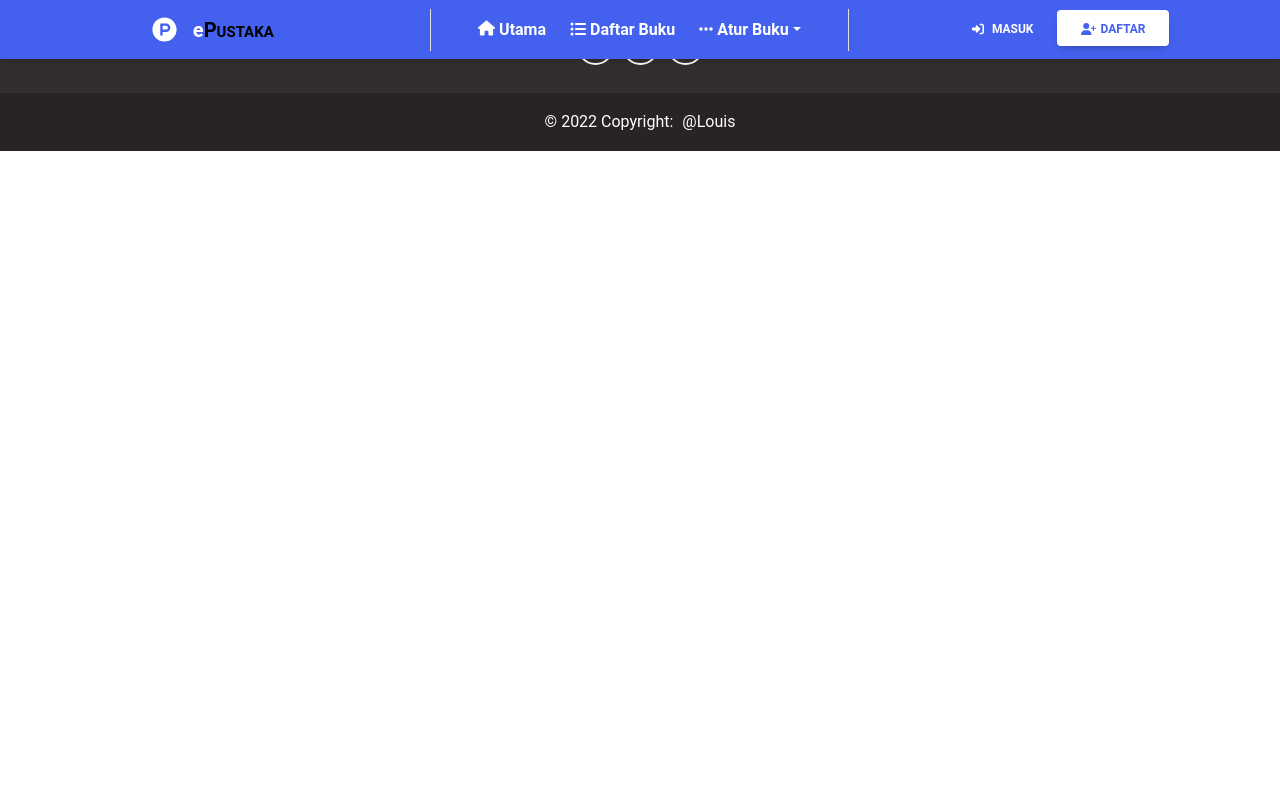
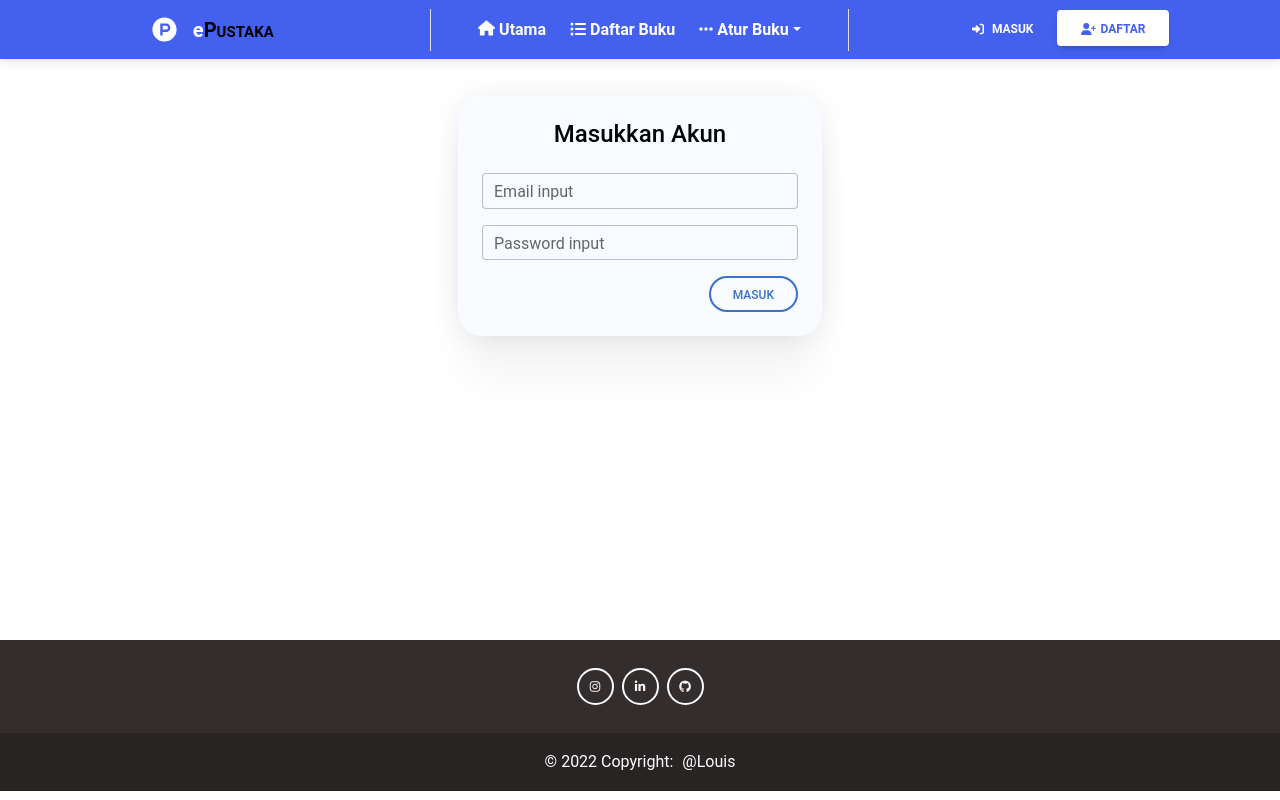
Before and after one commit to louisapstg/e-Pustaka, a React (Create React App) app in the folder client/: page /login in a window 1280 px wide. Built offline with nearby package versions, Linux system fonts and the light colour scheme.

Commit message:
Add Form Login Component

```diff
--- /dev/null
+++ b/client/src/components/formLogin/index.js
@@ -0,0 +1,61 @@
+import React from 'react'
+import {
+  MDBContainer,
+  MDBRow,
+  MDBInput,
+  MDBBtn,
+  MDBCol
+} from 'mdb-react-ui-kit'
+
+const FormLogin = () => {
+  return (
+
+    <MDBContainer className='mb-14 mt-5'>
+      <MDBRow className='p-5'>
+        <MDBCol>
+
+        </MDBCol>
+        <MDBCol className='p-4 light-blue rounded-9 shadow-6'>
+          <div className='mb-4 text-center'>
+            <h4>
+              Masukkan Akun
+            </h4>
+          </div>
+          <div className='mb-3'>
+            <MDBInput label='Email input' id='typeEmail' type='email' />
+          </div>
+          <div className='mb-3'>
+            <MDBInput label='Password input' id='typePassword' type='password' />
+          </div>
+          <div className=' mb-3'>
+            <MDBBtn className='float-end' color='primary' rounded outline>
+              Masuk
+            </MDBBtn>
+          </div>
+        </MDBCol>
+        <MDBCol>
+
+        </MDBCol>
+
+      </MDBRow>
+    </MDBContainer>
+
+    // <div className="container mb-14">
+    //   <div className='p-5 mt-5 w-50 light-blue mx-auto'>
+    //     <div className='mb-3'>
+    //       <MDBInput label='Email input' id='typeEmail' type='email' />
+    //     </div>
+    //     <div className='mb-3'>
+    //       <MDBInput label='Password input' id='typePassword' type='password' />
+    //     </div>
+    //     <div className=' mb-3'>
+    //       <MDBBtn className='' color='success'>
+    //         Masuk
+    //       </MDBBtn>
+    //     </div>
+    //   </div>
+    // </div>
+  )
+}
+
+export default FormLogin
--- a/client/src/components/index.js
+++ b/client/src/components/index.js
@@ -6,6 +6,7 @@ import Footer from './footer/index'
 import BookList from './bookList/index'
 import FormAddBook from './formAddBook/index'
 import FormEditBook from './formEditBook/index'
+import FormLogin from './formLogin/index';
 
 export {
   Navbar,
@@ -15,5 +16,6 @@ export {
   Footer,
   BookList,
   FormAddBook,
-  FormEditBook
+  FormEditBook,
+  FormLogin
 }
--- a/client/src/pages/login/index.js
+++ b/client/src/pages/login/index.js
@@ -1,13 +1,15 @@
 import React from 'react'
 import {
   Navbar,
-  Footer
+  Footer,
+  FormLogin
 } from '../../components'
 
 const Login = () => {
   return (
     <div>
       <Navbar />
+      <FormLogin />
       <Footer />
     </div>
   )
```
